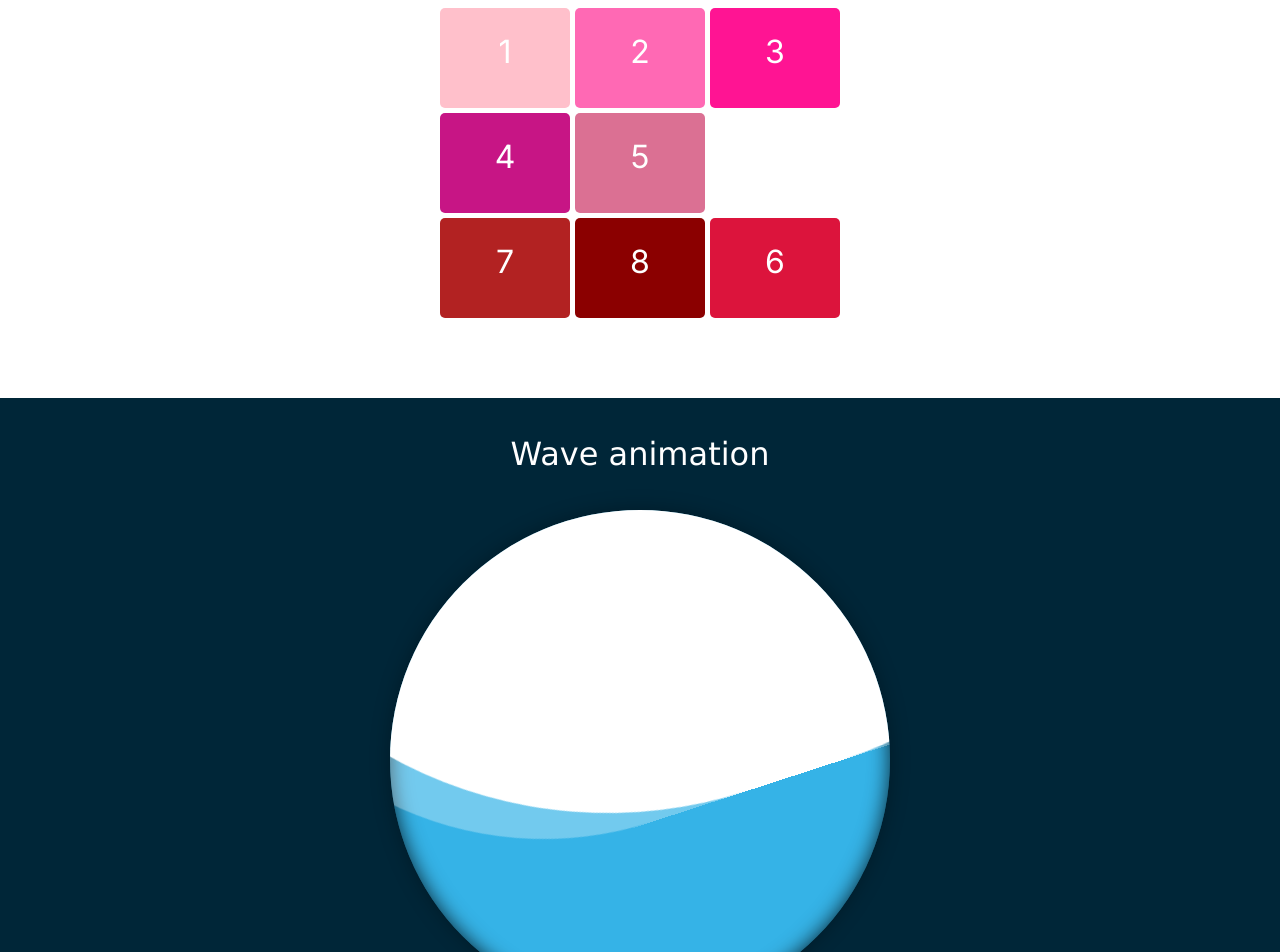
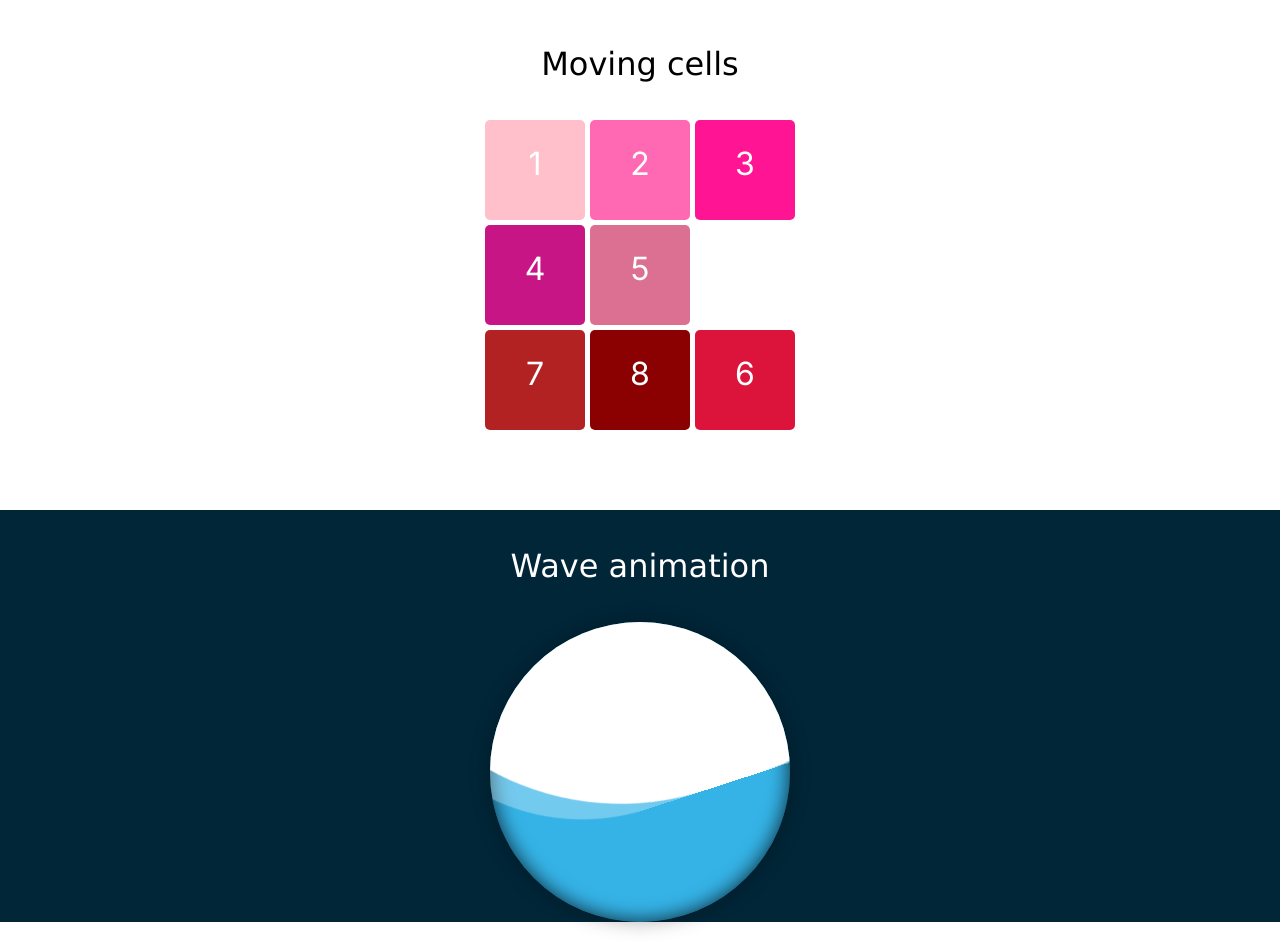
Before and after one commit to marionrobert/ui-components, a Next.js app: page / in a window 1280 px wide. Shown: the part 200-1152 px from the top of the page. Built offline with nearby package versions, Linux system fonts and the light colour scheme.

Commit message:
some corrections

```diff
--- a/app/components/GridComponent.tsx
+++ b/app/components/GridComponent.tsx
@@ -172,6 +172,8 @@ export default function GridComponent() {
 
   // Render the grid items
   return (
+    <section className="moving-cells">
+      <h2>Moving cells</h2>
       <div ref={ref} className="grid-container">
         {positions.map((pos, index) => (
             <div key={index} className={`cell grid-item-${index+1}`} style={{ gridRowStart: pos.row, gridColumnStart: pos.col, backgroundColor: colors[index] }}>
@@ -179,5 +181,6 @@ export default function GridComponent() {
             </div>
         ))}
       </div>
+    </section>
   );
 }
--- a/app/components/WaveEffect.tsx
+++ b/app/components/WaveComponent.tsx
@@ -2,7 +2,7 @@
 
 export default function WaveEffect(){
   return (
-    <div className="container">
+    <div className="wave-container">
       <h2>Wave animation</h2>
       <div className="water_wave">
       </div>
--- a/app/globals.css
+++ b/app/globals.css
@@ -20,13 +20,27 @@ h1 {
   margin: 5rem 0;
 }
 
+h2 {
+  font-family: 'Lucida Sans', 'Lucida Sans Regular', 'Lucida Grande', 'Lucida Sans Unicode', Geneva, Verdana, sans-serif;
+  margin: 2rem 0;
+  font-size: 2rem;
+}
+
+.moving-cells {
+  margin: 5rem 0;
+  max-width: 100%;
+  display: flex;
+  flex-direction: column;
+  align-items: center;
+  justify-content: center;
+}
+
+
 .grid-container {
   display: grid;
-  grid-template-columns: repeat(3,minmax(0,1fr)); /* Crée 3 colonnes de largeur égale */
+  grid-template-columns: repeat(3, 100px); /* Crée 3 colonnes de largeur égale */
   grid-template-rows: repeat(3, 100px); /* Crée 3 lignes de hauteur fixe à 100px */
   gap: 5px; /* Espacement entre les éléments de la grille */
-  max-width: 400px;
-  margin: 1rem auto;
 }
 
 .cell {
@@ -37,31 +51,24 @@ h1 {
   font-size: 2rem;
 }
 
-p {
-  margin: 10rem 0;
-}
-
-.container {
+.wave-container {
   margin: 5rem 0;
   max-width: 100%;
   display: flex;
   flex-direction: column;
   align-items: center;
   justify-content: center;
-  min-height: 50vh;
+  min-height: 40vh;
   background-color: #002638;
 }
 
-h2 {
+.wave-container h2 {
   color: white;
-  font-family: 'Lucida Sans', 'Lucida Sans Regular', 'Lucida Grande', 'Lucida Sans Unicode', Geneva, Verdana, sans-serif;
-  margin: 2rem 0;
-  font-size: 2rem;
 }
 
 .water_wave {
-  width: 500px;
-  height: 500px;
+  width: 300px;
+  height: 300px;
   background: #35b3e7;
   border-radius: 50%;
   position: relative;
--- a/app/page.tsx
+++ b/app/page.tsx
@@ -1,7 +1,7 @@
 // Home.tsx
 import React from "react";
 import GridComponent from "./components/GridComponent";
-import WaveEffect from "./components/WaveEffect";
+import WaveEffect from "./components/WaveComponent";
 
 const Home: React.FC = () => {
   return (
```
